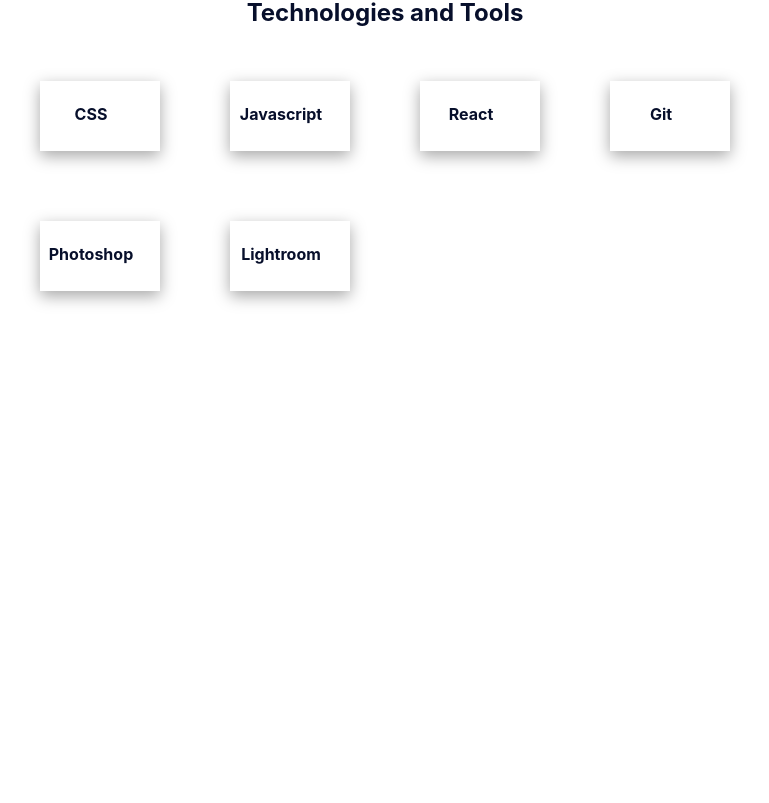
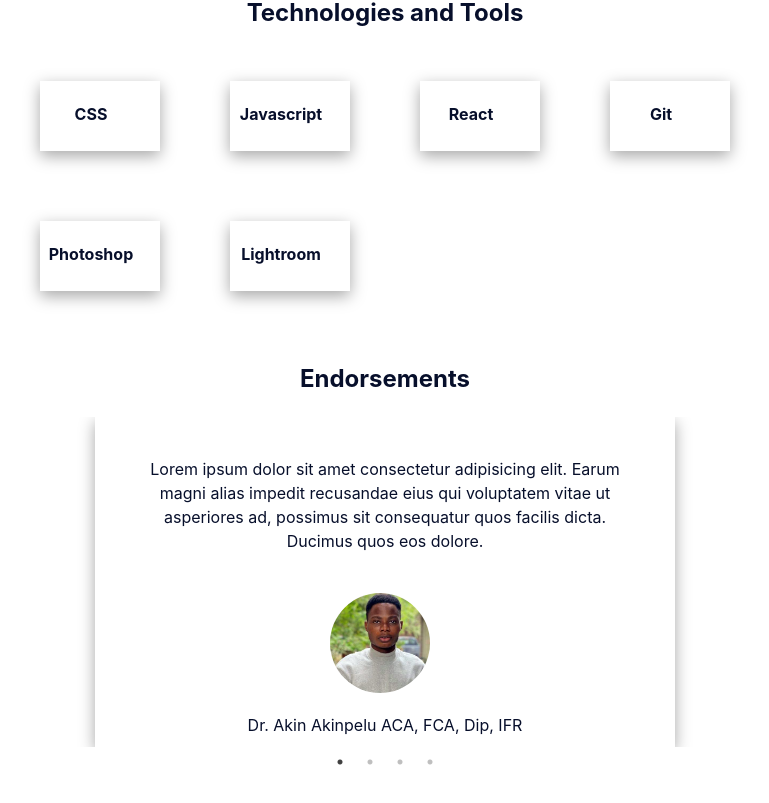
Before and after one commit to IkeoluwaAshade/ikeoluwaashade.com, a React (Vite) app: page / in a window 1280 px wide. Shown: the part 475-1278 px from the top of the page, without its empty margins (255-1024 px from the left). Before the commit the page ends 816 px from the top, so only its background shows below. Built offline with nearby package versions, Linux system fonts and the light colour scheme.

Commit message:
Addition of endorsement section

```diff
--- a/package.json
+++ b/package.json
@@ -15,6 +15,8 @@
     "react-bootstrap": "^2.10.2",
     "react-dom": "^18.2.0",
     "react-icons": "^5.2.1",
+    "react-slick": "^0.30.2",
+    "slick-carousel": "^1.8.1",
     "styled-components": "^6.1.11"
   },
   "devDependencies": {
--- a/src/App.jsx
+++ b/src/App.jsx
@@ -1,13 +1,17 @@
 import React from 'react'
 import LandingPage from './pages/LandingPage'
 import TechnologySection from './components/layout/TechnologySection'
-import Card from './components/block/Card'
+import EndorsementSection from './components/layout/EndorsementSection'
+import "slick-carousel/slick/slick.css";
+import "slick-carousel/slick/slick-theme.css";
+
 
 const App = () => {
   return (
     <div>
         <LandingPage />
         <TechnologySection />
+        <EndorsementSection />
 
     </div>
   )
--- /dev/null
+++ b/src/components/block/Endorsement.jsx
@@ -0,0 +1,86 @@
+import React from 'react'
+import styled from 'styled-components'
+
+
+const Endorsement = ({ text, endorserImage, endorserInfo, activeIndex }) => {
+  return (
+    <EndorsementContainer>
+        <EndorsementBox>
+            <EndorsementText>       {text}
+            </EndorsementText>
+
+            <EndorserProfile>
+                <EndorserImage src= {endorserImage} alt='An head shot of ...' />
+
+                <EndorserInfo>{endorserInfo}</EndorserInfo>
+            </EndorserProfile>
+
+            {/* <SliderIndicators>
+                {[...Array(3)].map((_, index) => (
+                    <Indicator key={index} active={index === activeIndex} />
+                ))}
+            </SliderIndicators> */}
+        </EndorsementBox>
+    </EndorsementContainer>
+  )
+}
+
+export default Endorsement
+
+const EndorsementContainer = styled.div`
+    /* background-color: red; */
+    width: 100%;
+    display: flex;
+    justify-content: center;
+`
+
+const EndorsementBox = styled.div`
+    background-color: #fff;
+    color: #070f2b;
+    box-shadow: rgba(0, 0, 0, 0.35) 0px 5px 15px;
+    width: 500px;
+    height: 250px;
+
+    display: flex;
+    flex-direction: column;
+    align-items: center;
+    padding: 40px;
+    text-align: center;
+`
+
+const EndorsementText = styled.div`
+   margin-bottom: 20px;
+   max-width: 600px;
+`
+
+const EndorserProfile = styled.div`
+   display: flex;
+   flex-direction: column;
+   align-items: center;
+   margin-top: 20px;
+`
+
+const EndorserImage = styled.img`
+    background-color: gray;
+    width: 100px;
+    height: 100px;
+    border-radius: 50%;
+    object-fit: cover;
+    margin-right: 10px;
+    margin-bottom: 20px;
+`
+const EndorserInfo = styled.div`
+
+`
+const SliderIndicators = styled.div`
+    display: flex;
+    justify-content: center;
+    margin-top: 20px;
+`
+const Indicator = styled.div`
+    width: 10px;
+    height: 10px;
+    background-color: ${props => (props.active ? '#333' : '#ccc')};
+    border-radius: 50%;
+    margin: 0 5px;
+`
--- /dev/null
+++ b/src/components/layout/EndorsementSection.jsx
@@ -0,0 +1,215 @@
+// import React from 'react'
+// import styled from 'styled-components'
+
+
+// const EndorsementSection = () => {
+//   return (
+//     <Container>
+//         <Wrapper>
+//             <Title>Endorsements</Title>
+
+//             <EndorsementContainer>
+//                 <EndorsementBox>
+//                     <EndorsementParagraph>
+//                         Lorem ipsum dolor sit amet consectetur adipisicing elit. Ab nam recusandae quas quis. Perferendis eaque vitae qui, voluptates hic aperiam eligendi nam necessitatibus aut quod. Consequuntur consequatur numquam quae nemo?
+//                     </EndorsementParagraph>
+//                 </EndorsementBox>
+//             </EndorsementContainer>
+//         </Wrapper>
+
+//     </Container>
+//   )
+// }
+
+// export default EndorsementSection
+
+// const Container = styled.div`
+//     margin-top: 20px;
+//     text-align: center;
+// `
+
+// const Wrapper = styled.div`
+//     color: #070F2B;
+// `
+// const Title = styled.h2`
+
+// `
+
+// const EndorsementContainer = styled.div`
+//     /* background-color: red; */
+//     width: 100%;
+
+//     display: flex;
+//     justify-content: center;
+//     align-items: center;
+// `
+
+// const EndorsementBox = styled.div`
+//     background-color: #fff;
+//     color: #070F2B;
+//     width: 500px;
+//     height: 500px;
+//     box-shadow: rgba(0, 0, 0, 0.35) 0px 5px 15px;
+// `
+
+// const EndorsementParagraph = styled.p`
+
+// `
+
+
+
+
+// import React, { useState } from 'react'
+// import styled from 'styled-components'
+// import Endorsement from '../block/Endorsement'
+// import Dp from '../../assets/Dp.jpg'
+
+// const EndorsementSection = () => {
+//     const [activeIndex, setActivIndex] = useState(0);
+
+//     const endorsements = [
+//         {
+//             text: 'Lorem ipsum dolor sit amet consectetur adipisicing elit. Earum magni alias impedit recusandae eius qui voluptatem vitae ut asperiores ad, possimus sit consequatur quos facilis dicta. Ducimus quos eos dolore.',
+
+//             endorserImage: Dp,
+
+//             endorserInfo: 'sdhvJVH',
+//         },
+
+//         {
+//             text: 'Lorem ipsum dolor sit amet consectetur adipisicing elit. Earum magni alias impedit recusandae eius qui voluptatem vitae ut asperiores ad, possimus sit consequatur quos facilis dicta. Ducimus quos eos dolore.',
+
+//             endorserImage: Dp,
+
+//             endorserInfo: 'sdhvJVH',
+//         },
+
+
+//     ]
+//   return (
+//     <Container>
+//         <Wrapper>
+//             <Title>Endorsement</Title>
+
+//             <div>
+//                 {endorsements.map((endorsement, index) => (
+//                     <Endorsement    key={index}
+//                     text={endorsement.text}
+//                     endorserImage = {endorsement.endorserImage}
+//                     endorserInfo={endorsement.endorserInfo}
+//                     activeIndex={activeIndex}
+//                     />
+//                 ))}
+
+//             </div>
+//         </Wrapper>
+//     </Container>
+//   )
+// }
+
+// export default EndorsementSection
+
+// const Container = styled.div`
+//     margin-top: 20px;
+//     text-align: center;
+// `
+
+// const Wrapper = styled.div`
+//     color: #070F2B;
+// `
+// const Title = styled.h2`
+
+// `
+
+
+
+
+
+
+import React from 'react';
+import styled from 'styled-components';
+import Slider from 'react-slick';
+import Endorsement from '../block/Endorsement';
+import Dp from '../../assets/Dp.jpg'
+
+
+const EndorsementSection = () => {
+  const endorsements = [
+    {
+      text: 'Lorem ipsum dolor sit amet consectetur adipisicing elit. Earum magni alias impedit recusandae eius qui voluptatem vitae ut asperiores ad, possimus sit consequatur quos facilis dicta. Ducimus quos eos dolore.',
+      endorserImage: Dp,
+      endorserInfo: 'Dr. Akin Akinpelu ACA, FCA, Dip, IFR',
+    },
+    {
+      text: 'Fantastic service and quality. It exceeded my expectations!',
+      endorserImage: Dp,
+      endorserInfo: 'Mrs. Jane Doe PhD, MBA',
+    },
+    {
+      text: 'Fantastic service and quality. It exceeded my expectations!',
+      endorserImage: Dp,
+      endorserInfo: 'Mrs. Jane Doe PhD, MBA',
+    },
+    {
+      text: 'Fantastic service and quality. It exceeded my expectations!',
+      endorserImage: Dp,
+      endorserInfo: 'Mrs. Jane Doe PhD, MBA',
+    },
+  ];
+
+  const settings = {
+    dots: true,
+    infinite: true,
+    speed: 500,
+    slidesToShow: 1,
+    slidesToScroll: 1,
+  };
+
+  return (
+    <Container>
+      <Wrapper>
+        <Title>Endorsements</Title>
+        <SliderContainer>
+          <Slider {...settings}>
+            {endorsements.map((endorsement, index) => (
+              <Endorsement
+                key={index}
+                text={endorsement.text}
+                endorserImage={endorsement.endorserImage}
+                endorserInfo={endorsement.endorserInfo}
+                // activeIndex={index}
+              />
+            ))}
+          </Slider>
+        </SliderContainer>
+      </Wrapper>
+    </Container>
+  );
+};
+
+export default EndorsementSection;
+
+const Container = styled.div`
+  margin-bottom: 70px;
+  /* text-align: center; */
+
+  display: flex;
+  justify-content: center;
+  align-items: center;
+  /* height: 100vh; */
+  text-align: center;
+`;
+
+const Wrapper = styled.div`
+  color: #070f2b;
+  max-width: 800px;
+  width: 100%;
+`;
+
+const Title = styled.h2``;
+
+const SliderContainer = styled.div`
+  width: 100%;
+  max-width: 800px;
+  margin: 0 auto;
+`;
--- a/src/components/layout/TechnologySection.jsx
+++ b/src/components/layout/TechnologySection.jsx
@@ -66,10 +66,6 @@
     display: flex;
     justify-content: center;
     align-items: center;
-
-    /* @media (max-width: 768px) {
-        flex-direction: column;
-    } */
 `
 
 const CardBox = styled.div`
```
Also changed, not shown: 1 other file (tests, documents, lock files or other folders).
